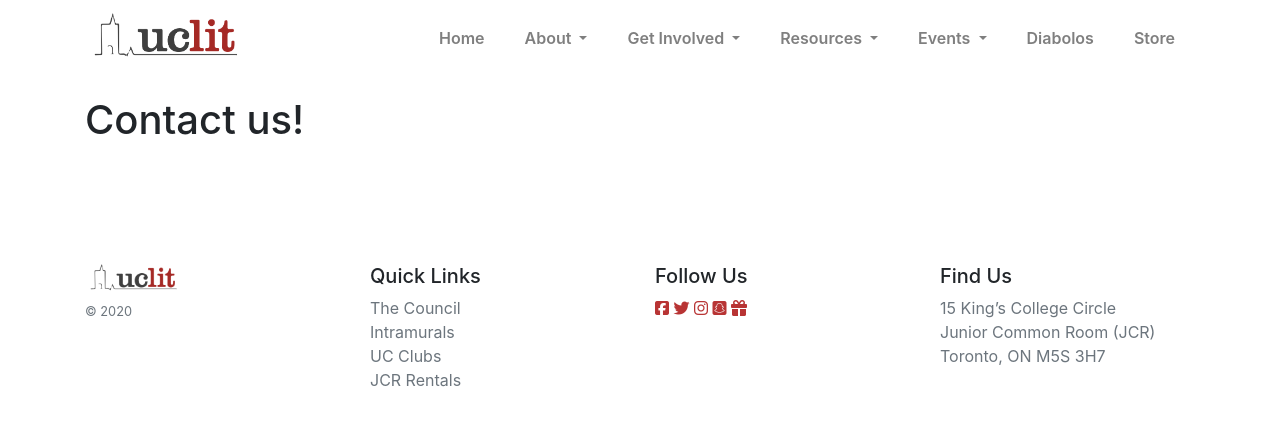
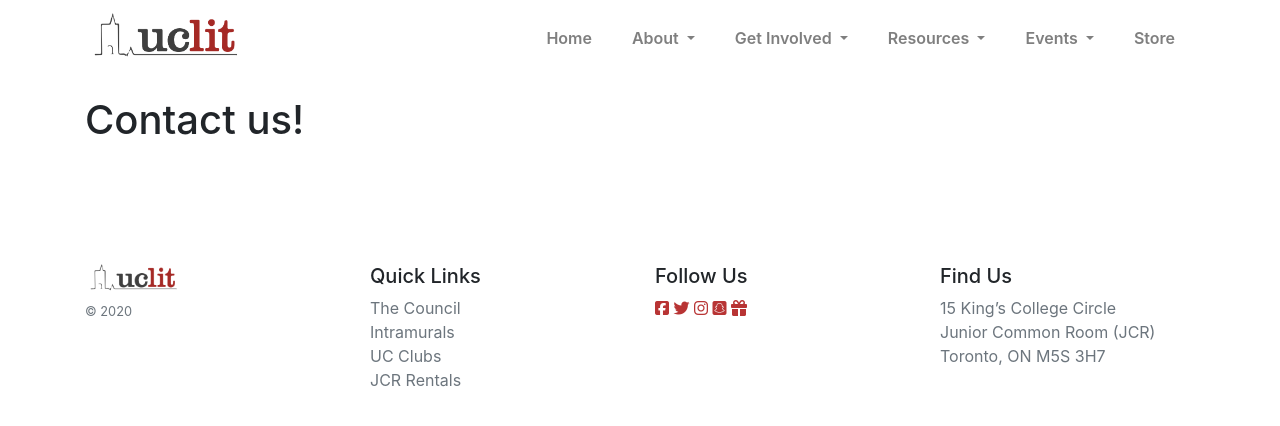
Before and after one commit to uclit-webmaster/uclit-site, a Jekyll site: the page built from contact.html, in a window 1280 px wide. Shown: the top 426 px of the page. Built offline with Jekyll 4.4.1, drawn with Linux system fonts in a browser that asks for light colours; nearby versions of some CDN libraries.

Commit message:
removed diabolos link from navbar

```diff
--- a/_data/navbar.yml
+++ b/_data/navbar.yml
@@ -40,7 +40,5 @@
       link: events/calendar
     - name: JCR Rentals
       link: events/jcr-rentals
-- name: Diabolos
-  link: https://www.facebook.com/DiabolosCoffeeBar/
 - name: Store
   link: https://university-college-literary-athletic-society.square.site/
```
